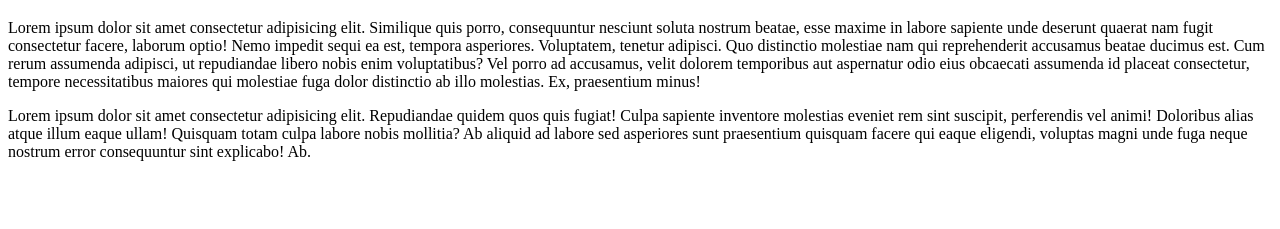
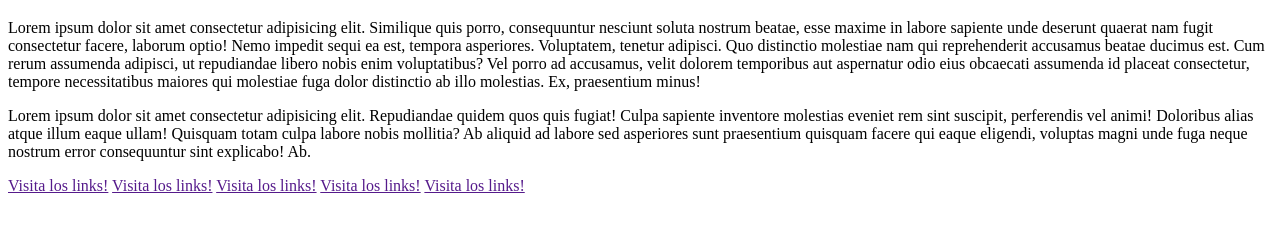
Before and after one commit to angelomauro10/probando_git, a plain HTML site: page index.html in a window 1280 px wide. Shown: the part 61-290 px from the top of the page. Drawn offline with Linux system fonts and the light colour scheme.

Commit message:
Insercion de 1 span con 5 links

```diff
--- a/index.html
+++ b/index.html
@@ -15,5 +15,12 @@
         Lorem ipsum dolor sit amet consectetur adipisicing elit. Repudiandae quidem quos quis fugiat! Culpa sapiente inventore molestias eveniet rem sint suscipit, perferendis vel animi! Doloribus alias atque illum eaque ullam!
         Quisquam totam culpa labore nobis mollitia? Ab aliquid ad labore sed asperiores sunt praesentium quisquam facere qui eaque eligendi, voluptas magni unde fuga neque nostrum error consequuntur sint explicabo! Ab.
     </p>
+    <span>
+        <a href="">Visita los links!</a>
+        <a href="">Visita los links!</a>
+        <a href="">Visita los links!</a>
+        <a href="">Visita los links!</a>
+        <a href="">Visita los links!</a>
+    </span>
 </body>
 </html>
```
